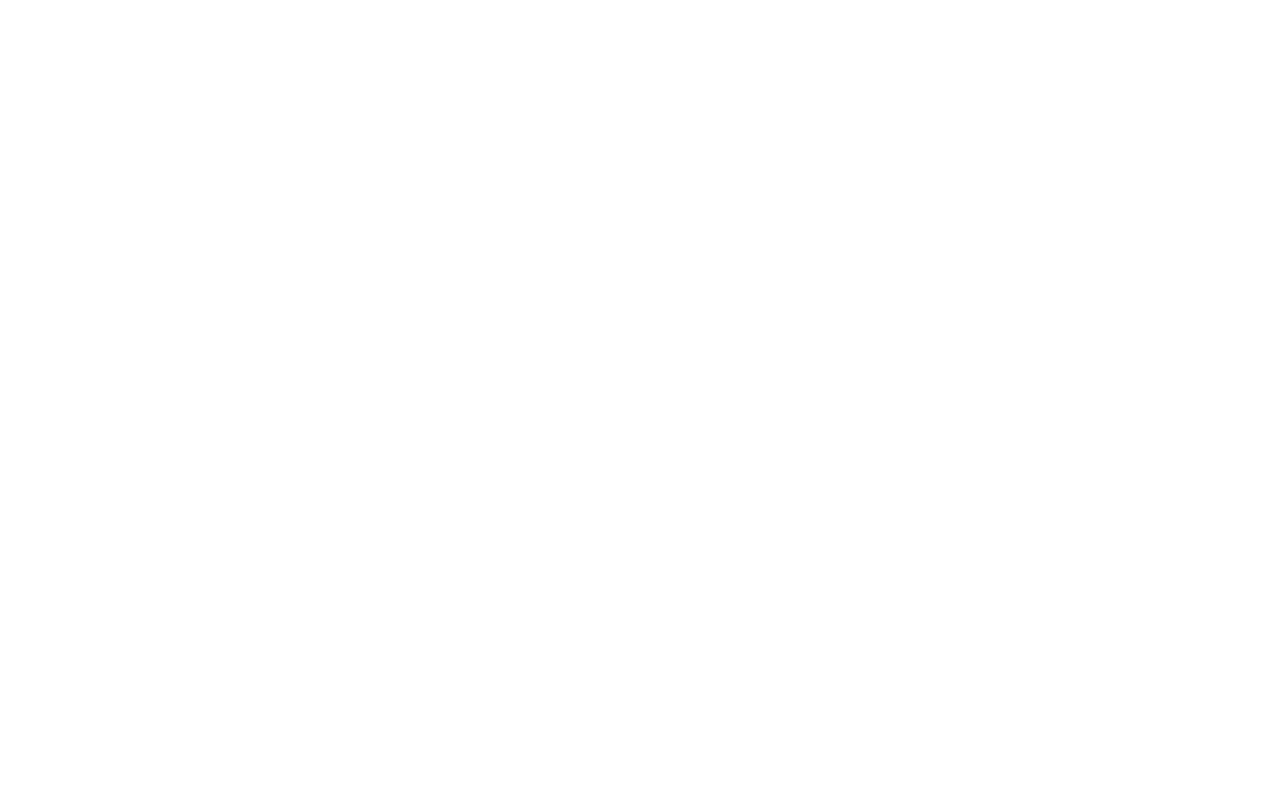
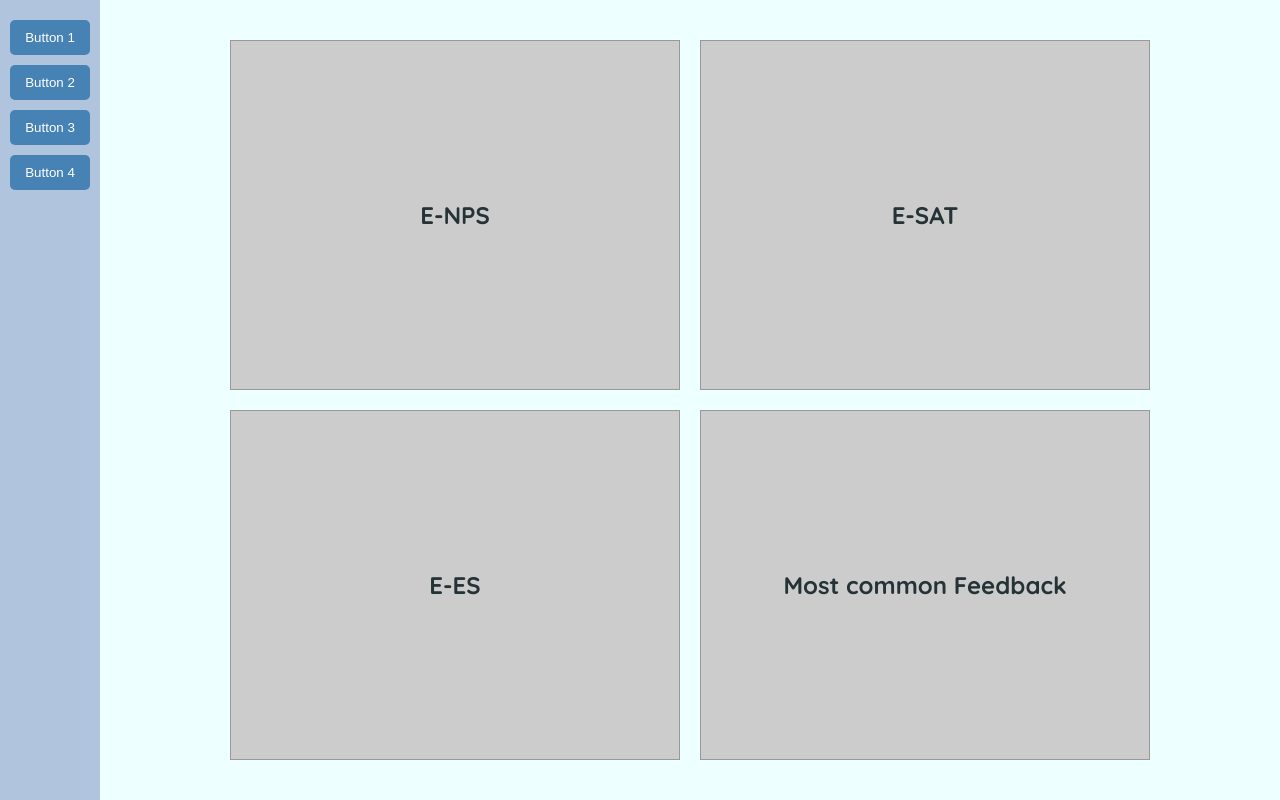
Before and after one commit to emaslvcc/wagwan, a React (Create React App) app in the folder wagwan/: page /dashboard in a window 1280 px wide. Before the commit this address had no page. Built offline with nearby package versions, Linux system fonts and the light colour scheme.

Commit message:
newest current ui

```diff
--- a/wagwan/src/App.css
+++ b/wagwan/src/App.css
@@ -1,60 +1,42 @@
 /* App.css */
+
 @import url('https://fonts.googleapis.com/css2?family=Quicksand:wght@400;700&display=swap');
 
 body {
   font-family: 'Quicksand', sans-serif;
-  color: #e3f7f7;
+  color: #253236;
+  margin: 0; /* Reset default margin */
+  background-color: #edffff; /* Set background color for the entire app */
 }
 
 .App {
   text-align: center;
+  display: flex;
+  flex-direction: column;
+  align-items: center;
+  justify-content: center;
+  min-height: 100vh; /* Ensure the entire viewport height is covered */
 }
 
-.Login-logo {
-  height: 75px;
-  width: auto;
-  pointer-events: none;
-  margin-top: 200px;
-}
-
-@media (prefers-reduced-motion: no-preference) {
-  .App-logo {
-    animation: App-logo-zoom infinite 5s ease-in-out;
-  }
-}
-
-.App-header {
-  background-color: #edffff;
-  min-height: 100vh;
+.Login {
+  width: 100%;
   display: flex;
   flex-direction: column;
   align-items: center;
   justify-content: center;
 }
 
-p {
-  font-size: 14px;
-  color: #253236;
-  margin-top: 0;
-  margin-bottom: 2;
+.Login-logo {
+  height: 75px;
+  width: auto;
+  margin-top: 200px; /* Adjust margin-top as needed */
 }
 
-h1 {
-  font-size: 25px;
-  color: #253236;
-  margin-bottom: 0;
-}
-
-@keyframes App-logo-zoom {
-  0% {
-    transform: scale(1);
-  }
-  50% {
-    transform: scale(1.1);
-  }
-  100% {
-    transform: scale(1);
-  }
+.Login-header {
+  display: flex;
+  flex-direction: column;
+  align-items: center;
+  justify-content: center;
 }
 
 .login-container {
@@ -62,7 +44,7 @@
   margin-top: 20px;
 }
 
-input {
+.login-container input {
   display: block;
   margin: 0 auto;
   padding: 10px;
@@ -73,7 +55,7 @@
   border-radius: 5px;
 }
 
-button {
+.login-container button {
   padding: 10px 20px;
   font-size: 16px;
   background-color: #253236;
@@ -83,6 +65,70 @@
   cursor: pointer;
 }
 
-button:hover {
+.login-container button:hover {
   background-color: #9cb4c0;
 }
+
+.dashboard {
+  display: flex;
+  width: 100%;
+}
+
+.sidebar {
+  width: 100px; /* Width of the sidebar */
+  background-color: #b0c4de; /* Darker shade of the background color */
+  display: flex;
+  flex-direction: column;
+  padding: 20px 10px; /* Padding with less space horizontally */
+  height: 100vh; /* Extend to the bottom of the page */
+  box-sizing: border-box; /* Include padding in the height calculation */
+}
+
+.sidebar button {
+  padding: 10px;
+  margin-bottom: 10px;
+  background-color: #4682b4; /* Button background color */
+  color: white;
+  border: none;
+  border-radius: 5px;
+  cursor: pointer;
+}
+
+.sidebar button:hover {
+  background-color: #1e90ff; /* Hover background color */
+}
+
+.content {
+  flex: 1; /* Take remaining space in the dashboard */
+  display: flex;
+  align-items: center;
+  justify-content: center;
+  padding: 20px; /* Add padding to the content area */
+}
+
+.rectangles {
+  display: flex;
+  flex-wrap: wrap; /* Allow wrapping of rectangles */
+  gap: 20px; /* Gap between flex items */
+  justify-content: center; /* Center the flex items horizontally */
+  width: 100%;
+}
+
+.rectangle {
+  flex: 1 1 calc(50% - 40px); /* Flex items with responsive width */
+  max-width: 450px; /* Max width of each rectangle */
+  height: 350px; /* Set height of each rectangle */
+  background-color: #ccc;
+  border: 1px solid #999;
+  box-sizing: border-box; /* Include border in width/height calculations */
+  display: flex;
+  align-items: center;
+  justify-content: center;
+  text-align: center;
+}
+
+.rectangle h3 {
+  margin: 0;
+  font-size: 24px; /* Increase font size for titles */
+  color: #253236;
+}
--- a/wagwan/src/App.js
+++ b/wagwan/src/App.js
@@ -1,8 +1,11 @@
+// App.js
+
 import React, { useState } from 'react';
-import { BrowserRouter as Router, Route, Routes, useNavigate } from 'react-router-dom';
+import { Route, BrowserRouter as Router, Routes, useNavigate } from 'react-router-dom';
 import './App.css';
+import Dashboard from './Dashboard'; // Corrected import statement
+import Questionnaire from './Questionnaire';
 import logo from './logo192.png';
-import Questionnaire from './Questionnaire';
 
 function Login() {
   const [employeeID, setEmployeeID] = useState('');
@@ -11,7 +14,7 @@
 
   const handleSubmit = (event) => {
     event.preventDefault();
-    navigate('/questionnaire');
+    navigate('/dashboard'); // Navigate to dashboard after login
   };
 
   return (
@@ -30,7 +33,7 @@
               required
             />
             <input
-              type="text"
+              type="password"
               value={password}
               onChange={(e) => setPassword(e.target.value)}
               placeholder="Password"
@@ -49,6 +52,7 @@
     <Router>
       <div className="App">
         <Routes>
+          <Route path="/dashboard" element={<Dashboard />} />
           <Route path="/questionnaire" element={<Questionnaire />} />
           <Route path="/" element={<Login />} />
         </Routes>
--- /dev/null
+++ b/wagwan/src/Dashboard.js
@@ -0,0 +1,34 @@
+// Dashboard.js
+
+import React from 'react';
+
+function Dashboard() {
+  return (
+    <div className="dashboard">
+      <div className="sidebar">
+        <button>Button 1</button>
+        <button>Button 2</button>
+        <button>Button 3</button>
+        <button>Button 4</button> {/* Added fourth button */}
+      </div>
+      <div className="content">
+        <div className="rectangles">
+          <div className="rectangle">
+            <h3>E-NPS</h3>
+          </div>
+          <div className="rectangle">
+            <h3>E-SAT</h3>
+          </div>
+          <div className="rectangle">
+            <h3>E-ES</h3>
+          </div>
+          <div className="rectangle">
+            <h3>Most common Feedback</h3>
+          </div>
+        </div>
+      </div>
+    </div>
+  );
+}
+
+export default Dashboard;
```
